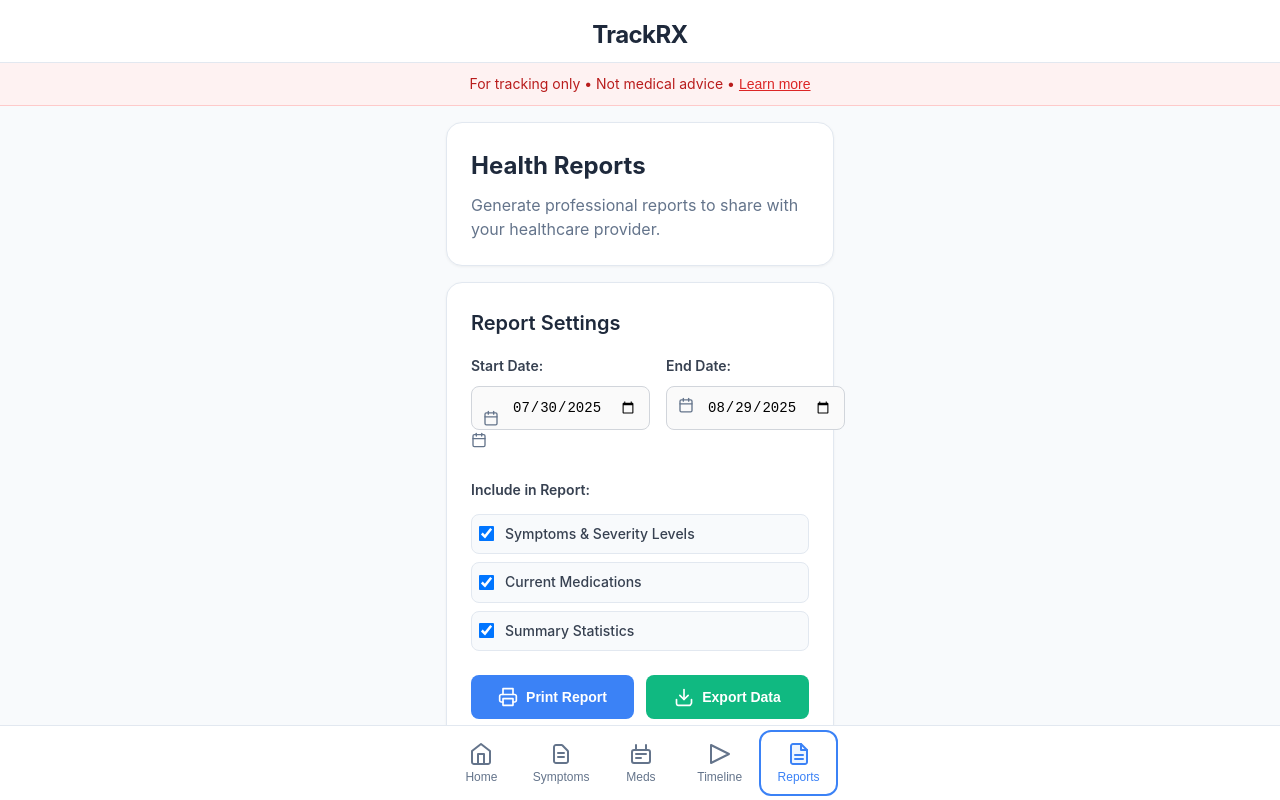
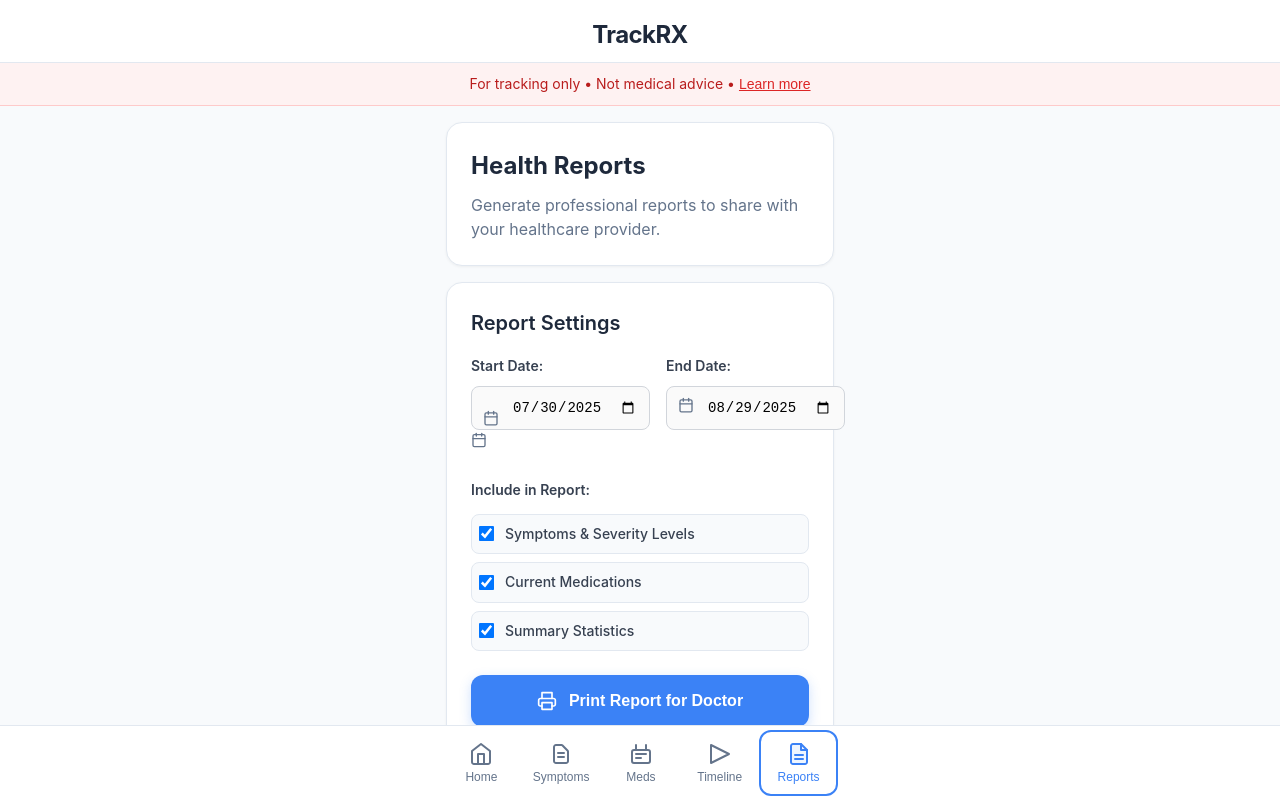
Before and after one commit to birthquake/medical-symptom-timeline-builder, a React (Create React App) app: page / in a window 1280 px wide. Both pictures are taken after a click on the button "Reports". Shown: the top 800 px of the page. Built offline with nearby package versions, Linux system fonts and the light colour scheme.

Commit message:
Update Reports.js

```diff
--- a/src/components/Reports.js
+++ b/src/components/Reports.js
@@ -1,14 +1,6 @@
 import React, { useState, useEffect } from 'react';
 
 // SVG Icons
-const DownloadIcon = () => (
-  <svg width="20" height="20" viewBox="0 0 24 24" fill="none">
-    <path d="M21 15V19C21 19.5304 20.7893 20.0391 20.4142 20.4142C20.0391 20.7893 19.5304 22 19 22H5C4.46957 22 3.96086 21.7893 3.58579 21.4142C3.21071 21.0391 3 19.5304 3 19V15" stroke="white" strokeWidth="2" strokeLinecap="round" strokeLinejoin="round"/>
-    <polyline points="7,10 12,15 17,10" stroke="white" strokeWidth="2" strokeLinecap="round" strokeLinejoin="round"/>
-    <line x1="12" y1="15" x2="12" y2="3" stroke="white" strokeWidth="2" strokeLinecap="round" strokeLinejoin="round"/>
-  </svg>
-);
-
 const PrintIcon = () => (
   <svg width="20" height="20" viewBox="0 0 24 24" fill="none">
     <polyline points="6,9 6,2 18,2 18,9" stroke="white" strokeWidth="2" strokeLinecap="round" strokeLinejoin="round"/>
@@ -140,30 +132,6 @@ const Reports = () => {
       window.print();
       setIsGenerating(false);
     }, 500);
-  };
-
-  const handleExportData = () => {
-    const filtered = getFilteredData();
-    const exportData = {
-      reportGenerated: new Date().toISOString(),
-      dateRange: {
-        start: reportSettings.startDate,
-        end: reportSettings.endDate
-      },
-      symptoms: filtered.symptoms,
-      medicationLogs: filtered.medicationLogs,
-      medications: reportData.medications,
-      statistics: generateStatistics(filtered.symptoms, filtered.medicationLogs)
-    };
-
-    const dataStr = JSON.stringify(exportData, null, 2);
-    const dataBlob = new Blob([dataStr], { type: 'application/json' });
-    const url = URL.createObjectURL(dataBlob);
-    const link = document.createElement('a');
-    link.href = url;
-    link.download = `trackrx-report-${reportSettings.startDate}-to-${reportSettings.endDate}.json`;
-    link.click();
-    URL.revokeObjectURL(url);
   };
 
   const getSeverityColor = (severity) => {
@@ -347,59 +315,34 @@ const Reports = () => {
           </div>
         </div>
 
-        {/* Action Buttons */}
-        <div style={{ display: 'flex', gap: '0.75rem' }}>
+        {/* Action Button */}
         <button
           onClick={handlePrint}
           disabled={isGenerating}
           style={{
-              flex: 1,
+            width: '100%',
             backgroundColor: '#3B82F6',
             color: 'white',
             border: 'none',
-              padding: '0.75rem 1rem',
-              borderRadius: '8px',
-              fontSize: '0.875rem',
+            padding: '1rem',
+            borderRadius: '12px',
+            fontSize: '1rem',
             fontWeight: '600',
             cursor: isGenerating ? 'not-allowed' : 'pointer',
             opacity: isGenerating ? 0.6 : 1,
             display: 'flex',
             alignItems: 'center',
             justifyContent: 'center',
-              gap: '0.5rem',
-              transition: 'all 0.2s'
+            gap: '0.75rem',
+            transition: 'all 0.2s',
+            boxShadow: '0 4px 12px rgba(59, 130, 246, 0.25)'
           }}
           onMouseEnter={(e) => !isGenerating && (e.target.style.backgroundColor = '#2563EB')}
           onMouseLeave={(e) => !isGenerating && (e.target.style.backgroundColor = '#3B82F6')}
         >
           <PrintIcon />
-            {isGenerating ? 'Generating...' : 'Print Report'}
+          {isGenerating ? 'Generating Report...' : 'Print Report for Doctor'}
         </button>
-          <button
-            onClick={handleExportData}
-            style={{
-              flex: 1,
-              backgroundColor: '#10B981',
-              color: 'white',
-              border: 'none',
-              padding: '0.75rem 1rem',
-              borderRadius: '8px',
-              fontSize: '0.875rem',
-              fontWeight: '600',
-              cursor: 'pointer',
-              display: 'flex',
-              alignItems: 'center',
-              justifyContent: 'center',
-              gap: '0.5rem',
-              transition: 'all 0.2s'
-            }}
-            onMouseEnter={(e) => e.target.style.backgroundColor = '#059669'}
-            onMouseLeave={(e) => e.target.style.backgroundColor = '#10B981'}
-          >
-            <DownloadIcon />
-            Export Data
-          </button>
-        </div>
       </div>
 
       {/* Preview Statistics */}
@@ -610,8 +553,8 @@ const Reports = () => {
             fontSize: '0.875rem',
             lineHeight: '1.5'
           }}>
-            Print your report or save the data file to share with your doctor.
-            These insights can help your healthcare provider understand your health patterns and make more informed decisions about your care.
+            Print your report to share with your doctor. These insights can help your healthcare provider
+            understand your health patterns and make more informed decisions about your care.
           </p>
         </div>
       )}
```
Lines whose indentation alone changed are shown as unchanged.
